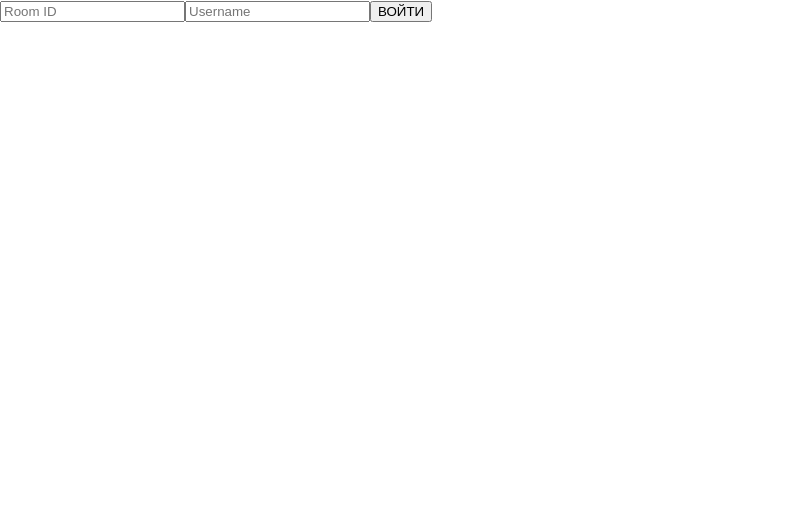
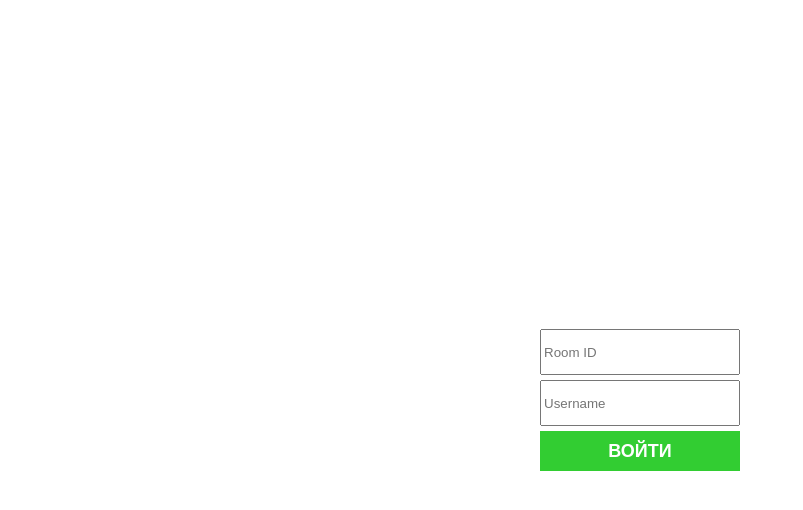
Before and after one commit to denisrybalka/react-socket.io, a React (Create React App) app: page / in a window 1280 px wide. Shown: the top 510 px of the page, without its empty margins (0-803 px from the left). Built offline with nearby package versions, Linux system fonts and the light colour scheme.

Commit message:
Css styling

```diff
--- a/src/components/Chat.jsx
+++ b/src/components/Chat.jsx
@@ -14,7 +14,7 @@ const Chat = ({ users, messages, username, roomId, onAddMessage }) => {
 
   useEffect(() => {
     messageRef.current.scrollTo(0, 9999);
-  }, [messages])
+  }, [messages]);
 
   return (
     <div className="container">
@@ -28,14 +28,23 @@ const Chat = ({ users, messages, username, roomId, onAddMessage }) => {
         </ul>
       </div>
       <div>
-        <div className="messages"
-              ref={messageRef}>
+        <div className="messages" ref={messageRef}>
           {messages.map((msg, index) => (
             <div
               key={index}
-              className={msg.username === username ? "my-message" : "message"}
+              className="message"
+              style={{ alignSelf: msg.username === username && "flex-end" }}
+            >
+              <div
+                className="text"
+                style={{
+                  backgroundColor:
+                    msg.username === username ? "lightsalmon" : "lightblue",
+                }}
               >
-              {msg.text}
+                {msg.text}
+              </div>
+              <div className="username">{msg.username}</div>
             </div>
           ))}
         </div>
@@ -43,6 +52,8 @@ const Chat = ({ users, messages, username, roomId, onAddMessage }) => {
           <input
             type="text"
             placeholder="Your message"
+            required
+            minLength={1}
             value={message}
             onChange={(e) => setMessage(e.target.value)}
           />
--- a/src/components/JoinBlock.jsx
+++ b/src/components/JoinBlock.jsx
@@ -25,6 +25,7 @@ const JoinBlock = ({ onLogin }) => {
         setLoading(true);
         const { roomId, username } = input;
         if (!roomId || !username) {
+            setLoading(false);
             return alert("Неверные данные!");
         }
 
@@ -34,7 +35,7 @@ const JoinBlock = ({ onLogin }) => {
     }
 
     return (
-        <form onSubmit={onEnter}>
+        <form className="join-form" onSubmit={onEnter}>
             <input
                 type="text"
                 placeholder="Room ID"
--- a/src/index.css
+++ b/src/index.css
@@ -24,6 +24,19 @@ code {
   width: 200px;
   margin-right: 50px;
   text-align: center;
+  background-color: #f5f5f5;
+}
+
+.users-list {
+  margin: 0px;
+  padding: 0px;
+  list-style: none;
+}
+
+.users-list li {
+  background-color: white;
+  margin-bottom:5px;
+  padding: 10px 0px;
 }
 
 .users p {
@@ -34,23 +47,53 @@ code {
   display: flex;
   flex-direction: column;
   width: 400px;
-  height: 200px;
+  height: 400px;
   overflow-y: auto;
 }
 
-.message, .my-message{
+.message {
   width: fit-content;
-  background-color: lightpink;
-  padding: 10px;
-  max-width: 300px;
+  max-width:200px;
+  min-height: fit-content;
+  margin-bottom: 10px;
 }
 
-.message {
-  margin-left: 25px;
+.text {
+  border-radius: 10px;
+  padding:10px;
 }
 
-.my-message {
-  background-color: lightseagreen;
-  margin-right: 25px;
-  align-self: flex-end;
+.username, .date{
+  color: lightslategrey;
+  font-size: 12px;
+  padding-left: 10px;
 }
+
+form {
+  text-align: center;
+}
+
+
+.join-form {
+  position: absolute;
+  left: 50%;
+  top:50%;
+  transform: translate(-50%,-50%);
+  display: flex;
+  flex-direction: column;
+  width:200px;
+}
+
+.join-form input {
+  height: 40px;
+  margin-bottom: 5px;
+}
+
+.join-form button {
+  background-color: limegreen;
+  height: 40px;
+  border:none;
+  color: white;
+  font-weight: bold;
+  font-size: 18px;
+}
```
Also changed, not shown: 1 other file (tests, documents, lock files or other folders).
